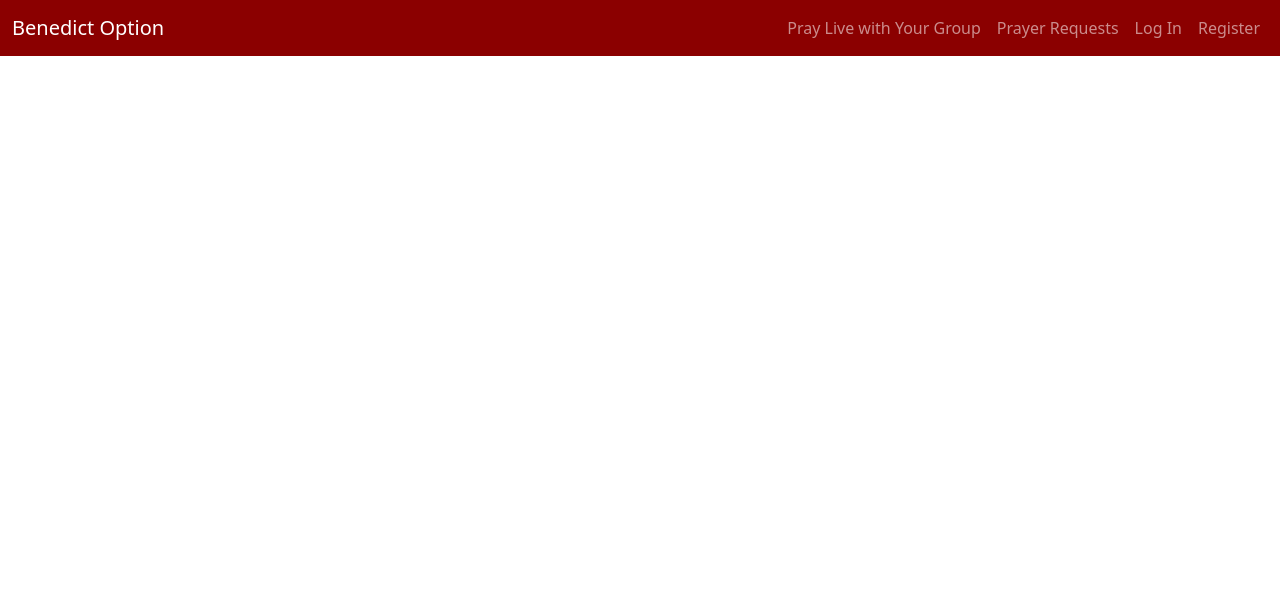
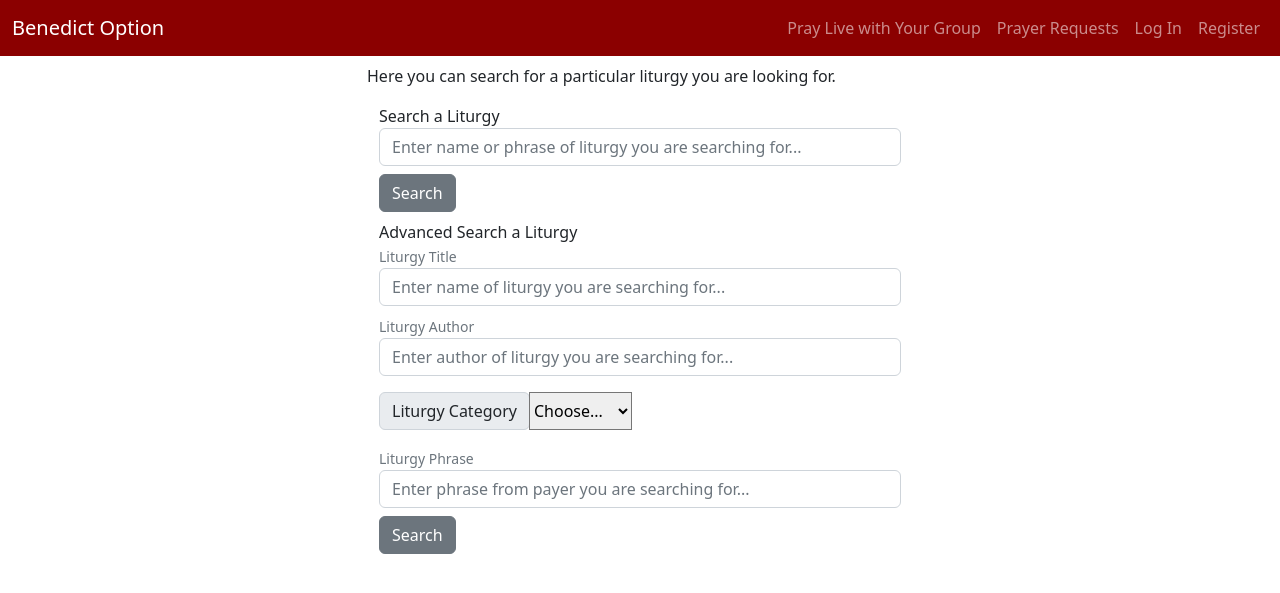
Before and after one commit to stephen-taylor-dev/capstone, a Django app: page /search in a window 1280 px wide. Shown: the top 593 px of the page. Run offline with Django 3.2, Linux system fonts and the light colour scheme; some libraries are stand-ins or nearby versions.

Commit message:
create group working

```diff
--- a/capstone/benedict_option/models.py
+++ b/capstone/benedict_option/models.py
@@ -57,7 +57,7 @@ class Group_Invite(models.Model):
     timestamp = models.DateTimeField(auto_now_add=True)
 
     def __str__(self):
-        return f"{self.sender} invited {self.receiver} to group - {self.group}"
+        return f"{self.sender} invited {self.receiver.first()} to group - {self.group}"
 
 
 class Prayer_Request(models.Model):
--- a/capstone/benedict_option/static/benedict_option/script.js
+++ b/capstone/benedict_option/static/benedict_option/script.js
@@ -131,13 +131,33 @@ document.addEventListener('DOMContentLoaded', function() {
     inviteButton = document.querySelector('#sendGroupInvite');
     inviteButton.addEventListener('click', function() {
             const recipients = document.querySelector('#invite-recipients').value;
-            const group = inviteButton.getAttribute("data-value1")
+            const group = inviteButton.getAttribute("data-value1");
             console.log(recipients)
             fetch("/send-invite", {
                 method: 'POST',
                 body: JSON.stringify({
 
                     recipients: recipients,
+                    group: parseInt(group)
+
+                })
+
+            })
+            .then(response => response.json())
+            .then(data => {
+                console.log("sent invites")
+
+            })
+
+        })
+
+        // Create group
+    createButton = document.querySelector('#createGroupInvite');
+    createButton.addEventListener('click', function() {
+            const group = document.querySelector('#createGroupFormName').value;
+            fetch("/create-group", {
+                method: 'POST',
+                body: JSON.stringify({
                     group: group
 
                 })
@@ -145,7 +165,7 @@ document.addEventListener('DOMContentLoaded', function() {
             })
             .then(response => response.json())
             .then(data => {
-                console.log("sent invites")
+                console.log("created group and sent invites")
 
             })
 
--- a/capstone/benedict_option/templates/benedict_option/layout.html
+++ b/capstone/benedict_option/templates/benedict_option/layout.html
@@ -41,7 +41,7 @@
                 <ul class="navbar-nav">
                     {% if user.is_authenticated %}
                     <li class="nav-item">
-                        <a class="nav-link" href="{% url 'index' %}" ><strong> Welcome, {{ user.usernam|title }}</strong></a>
+                        <a class="nav-link" href="{% url 'index' %}" ><strong> Welcome, {{ user.username|title }}</strong></a>
                     </li>
                     {% endif %}
                     <li class="nav-item">
--- a/capstone/benedict_option/templates/benedict_option/prayer-requests.html
+++ b/capstone/benedict_option/templates/benedict_option/prayer-requests.html
@@ -28,7 +28,7 @@
                         <div class="row">
                             <div id="request-creator" class="col mb-0">
 
-                                    <p class="fs-4"><i class="bi bi-person-circle"></i> {{p_request.creator|title}}</p>
+                                  <p class="fs-4"><i class="bi bi-person-circle"></i> {{p_request.creator|title}}</p>
 
                             </div>
                             <div class="col d-flex justify-content-end mb-0" id="request-date">
--- a/capstone/benedict_option/templates/benedict_option/search.html
+++ b/capstone/benedict_option/templates/benedict_option/search.html
@@ -2,13 +2,12 @@
 
 
 {% block body %}
-
-<div class="offcanvas offcanvas-start" data-bs-scroll="true" tabindex="-1" id="offcanvasWithBothOptions" aria-labelledby="offcanvasWithBothOptionsLabel">
-    <div class="offcanvas-header">
-      <h5 class="offcanvas-title" id="offcanvasWithBothOptionsLabel">Search a liturgy...</h5>
-      <button type="button" class="btn-close text-reset" data-bs-dismiss="offcanvas" aria-label="Close"></button>
+<div class="col">
+  <div class="container">
+      <div class="row mt-2">
+          <div class="col-3">
           </div>
-    <div class="offcanvas-body">
+          <div class="col-6">
             <p>Here you can search for a particular liturgy you are looking for.</p>
 
           <div class="container">
@@ -21,9 +20,7 @@
                     <button type="submit" class="btn btn-secondary my-2">Search</button>
                   </div>
               </form>
-        </div>
 
-        <hr>
               <!-- Advanced Search -->
           <label for="searchLiturgy">Advanced Search a Liturgy</label>
           <form action="" method="get">
@@ -62,6 +59,10 @@
           </form>
 
           <button type="submit" class="btn btn-secondary my-2">Search</button>
+          </div>
+      </div>
+          <div class="col-3">
+
 
       </div>
   </div>
--- a/capstone/benedict_option/urls.py
+++ b/capstone/benedict_option/urls.py
@@ -17,6 +17,7 @@ urlpatterns = [
     path("liturgy-favorite", views.favoriteLiturgy, name="favoriteLiturgy"),
     path("switch-groups", views.switchGroups, name="switchGroups"),
     path("send-invite", views.sendGroupInvites, name="sendGroupInvites"),
+    path("create-group", views.createGroup, name="createGroup"),
     path("create-comment", views.createComment, name="createComment"),
     path("create-prequest", views.createPRequest, name="createPRequest"),
     path("search-liturgy", views.searchLiturgy, name="searchLiturgy"),
--- a/capstone/benedict_option/views.py
+++ b/capstone/benedict_option/views.py
@@ -13,6 +13,7 @@ import random
 import json
 from .models import User, Liturgy, Group, Group_Invite, Comment, Prayer_Request
 
+GROUP_ID = 0
 
 def index(request):
     totalLiturgies = Liturgy.objects.count()
@@ -88,6 +89,19 @@ def pray(request):
     "userGroups": userGroups,
     })
 
+
+@csrf_exempt
+def createGroup(request):
+    if request.method == "POST":
+        # Check recipient invites
+        user = get_object_or_404(User, pk=request.user.id)
+        data = json.loads(request.body)
+        newGroup = Group(name=data['group'])
+        newGroup.save()
+        newGroup.members.add(user)
+        return JsonResponse({
+           "message": "Created Group succesfully"}, status=201)
+
 @csrf_exempt
 def sendGroupInvites(request):
     # creating a new invite must be via POST
@@ -114,8 +128,9 @@ def sendGroupInvites(request):
             }, status=400)
 
     # Get group name for invite
-    group = data.get("group", "")
+    group = data.get("group", '')
     group = Group.objects.get(id=group)
+
 
     # Create one invite for each recipient
     users = set()
@@ -130,6 +145,7 @@ def sendGroupInvites(request):
         for recipient in recipients:
             invite.receiver.add(recipient)
         invite.save()
+        print(invite)
 
     return JsonResponse({"message": "Invite sent successfully."}, status=201)
 
```
Also changed, not shown: capstone/benedict_option/templates/benedict_option/index.html (+4 -10 lines). Lines whose indentation alone changed are shown as unchanged.
